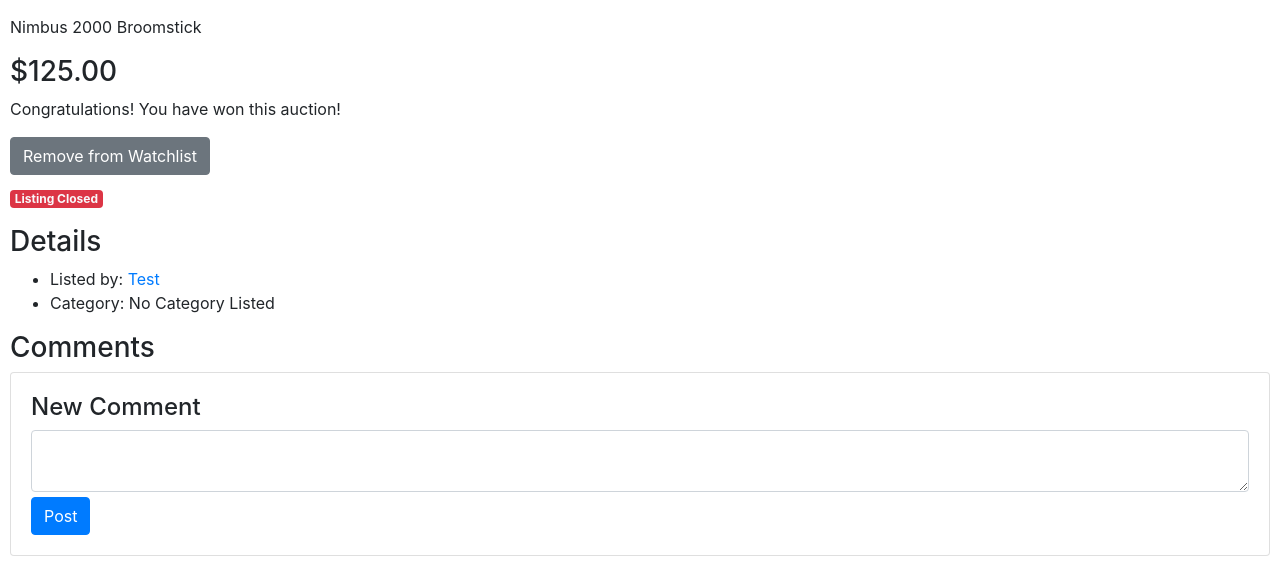
After one commit to jathurchan/CS50-Web, a Django app: page /l/027a3ed6-46f7-4285-b481-748e8206f37e in a window 1280 px wide. The commit adds this page. Shown: the part 550-1121 px from the top of the page. Run offline with Django 3.2, Linux system fonts and the light colour scheme; a user stored in the database is signed in; data comes from the database, SQL or seed files in the repository; some libraries are stand-ins or nearby versions.

Commit message:
Feature: Listing Page

```diff
--- a/Web Programming with Python and Javascript/Commerce/auctions/models.py
+++ b/Web Programming with Python and Javascript/Commerce/auctions/models.py
@@ -1,6 +1,8 @@
 from django.contrib.auth.models import AbstractUser
 from django.db import models
 from django.db.models.deletion import CASCADE, RESTRICT
+
+import uuid
 
 
 class User(AbstractUser):
@@ -21,6 +23,8 @@
         ('ER', 'eBay Refurbished')
     ]
 
+    id = models.UUIDField(primary_key=True, default=uuid.uuid4, editable=False) # each listing uniquely identified using UUID v4
+
     title = models.CharField(max_length=64)
     description = models.TextField()
     user = models.ForeignKey(User, on_delete=models.CASCADE, related_name="user_listings")
@@ -31,7 +35,7 @@
     category = models.CharField(max_length=2, blank=True, choices=CATEGORY_CHOICES)
 
     is_active = models.BooleanField(default=True)
-    winner = models.ForeignKey(User, blank=True, null=True, on_delete=RESTRICT, related_name="winner_listings")
+    temp_winner = models.ForeignKey(User, blank=True, null=True, on_delete=RESTRICT, related_name="winner_listings")
 
     watchers = models.ManyToManyField(User, blank=True, related_name="watchlist")
 
--- /dev/null
+++ b/Web Programming with Python and Javascript/Commerce/auctions/templates/auctions/error.html
@@ -0,0 +1,5 @@
+{% extends "auctions/layout.html" %}
+
+{% block body %}
+    <h2>{{message}}</h2>
+{% endblock %}
--- /dev/null
+++ b/Web Programming with Python and Javascript/Commerce/auctions/templates/auctions/listing.html
@@ -0,0 +1,94 @@
+{% extends "auctions/layout.html" %}
+
+{% block body %}
+
+    {% if bid_error %}
+        <div class="alert alert-warning" role="alert">
+            Your bid must be at least as large as the starting bid, and must be greater than any other bids that have been placed.
+        </div>
+    {% endif %}
+
+    <h2>Listing: {{listing.title}}</h2>
+
+    {% if is_c_user_watching %}
+        <p><span class="badge bg-secondary text-light">Watchlist</span></p>
+    {% endif %}
+
+    <div class="form-group">
+        <img src="{{listing.image_url}}" class="img-fluid">
+    </div>
+
+    <p>{{listing.description}}</p>
+    <h3>${{listing.current_price}}</h3>
+
+    {% if listing.is_active %}
+        <p>{{listing.listing_bids.count}} bid(s) so far. {% if is_c_user_winner %}Your bid is the current bid. {% endif %}</p>
+    {% else %}
+        {% if not listing.is_active and is_c_user_winner %}
+            <p>Congratulations! You have won this auction!</p>
+        {% endif %}
+    {% endif %}
+
+
+    {% if user.is_authenticated %}
+
+        {% if listing.is_active %}
+            <form action="{{listing.id}}" method="post">
+                {% csrf_token %}
+                <div class="form-group">
+                    <input class="form-control" type="number" step="0.01" name="bid" placeholder="Bid" required>
+                </div>
+                <input name="bid_form" class="btn btn-primary" type="submit" value="Place Bid">
+            </form>
+        {% endif %}
+
+        <form style="margin: 15px 0 10px 0;" action="{{listing.id}}" method="post">
+            {% csrf_token %}
+            <input type="hidden" name="is_c_user_watching" value="{{ is_c_user_watching }}">
+            {% if is_c_user_watching %}
+                <input name="watchlist_form" type="submit" class="btn btn-secondary" value="Remove from Watchlist">
+            {% else %}
+                <input name="watchlist_form" type="submit" class="btn btn-secondary" value="Add to Watchlist">
+            {% endif %}
+        </form>
+
+        {% if is_c_user_creator %}
+            {% if listing.is_active %}
+                <form style="margin: 15px 0 20px 0;" action="{{listing.id}}" method="post">
+                    {% csrf_token %}
+                    <input name="close_form" type="submit" class="btn btn-danger" value="Close the listing">
+                </form>
+            {% else %}
+                    <p><span class="badge bg-danger text-light">Listing Closed</span></p>
+            {% endif %}
+        {% endif %}
+
+    {% endif %}
+
+    <h3>Details</h3>
+    <ul>
+        <li>Listed by: <a href="#">{{listing.user.username.capitalize}}</a></li>
+        <li>Category: {% if listing.category %} {{listing.category}}  {% else %} No Category Listed {% endif %}</li>
+    </ul>
+
+    <h3>Comments</h3>
+    <div class="card" style="margin: 5px 0;">
+        <div class="card-body">
+            <h4>New Comment</h4>
+            <form action="{{listing.id}}" method="post">
+                {% csrf_token %}
+                <textarea class="form-control" name="text"></textarea>
+                <button name="comment_form" type="submit" class="btn btn-primary" style="margin-top: 5px;">Post</button>
+            </form>
+        </div>
+    </div>
+    {% for comment in listing_comments %}
+        <div class="card" style="margin: 5px 0;">
+            <div class="card-body">
+                <h6>@{{ comment.user }}</h6>
+                <p>{{ comment.text }}</p>
+            </div>
+        </div>
+    {% endfor %}
+
+{% endblock %}
--- a/Web Programming with Python and Javascript/Commerce/auctions/urls.py
+++ b/Web Programming with Python and Javascript/Commerce/auctions/urls.py
@@ -4,6 +4,7 @@
 
 urlpatterns = [
     path("", views.index, name="index"),
+    path("l/<str:listing_id>", views.listing_view, name="listing"),
     path("create", views.create_listing_view, name="create"),
     path("login", views.login_view, name="login"),
     path("logout", views.logout_view, name="logout"),
--- a/Web Programming with Python and Javascript/Commerce/auctions/views.py
+++ b/Web Programming with Python and Javascript/Commerce/auctions/views.py
@@ -1,3 +1,4 @@
+from typing import List
 from django.contrib.auth import authenticate, login, logout
 from django.db import IntegrityError
 from django.http import HttpResponse, HttpResponseRedirect
@@ -35,10 +36,12 @@
             listing.image_url = image_url
         if category:
             listing.category = category
+        listing.temp_winner = user
         listing.save()
 
         # Create the starting bid
         starting_bid = Bid(user=user, listing=listing, price=starting_price)
+        starting_bid.is_starting_bid = True
         starting_bid.save()
 
         return HttpResponseRedirect(reverse("index"))
@@ -49,6 +52,73 @@
     return render(request, "auctions/create.html", {
         "categories": categories
     })
+
+
+def listing_view(request, listing_id):
+
+    # Get the listing
+    try:
+        listing = Listing.objects.get(id=listing_id)
+    except:
+        return render(request, "auctions/error.html", {
+            "message": "Error 404: Listing not found."
+        })
+
+    is_c_user_watching, is_c_user_winner = False, False
+
+    # Get the current signed in user (if signed in)
+
+    c_user = User.objects.get(username=request.user.username)
+
+    is_c_user_watching = c_user in listing.watchers.all()
+    is_c_user_creator = c_user == listing.user
+
+    bid_error = False
+
+    # If signed in, ability to add a bid & add / remove from watchlist & Close the listing
+    if request.method == "POST":
+
+        if 'bid_form' in request.POST:  # add a bid
+            bid_price = int(request.POST["bid"])
+            # starting bid? => equal or lower ELSE strictly lower
+            if ((listing.listing_bids.count() == 1) and (listing.current_price <= bid_price)) or (listing.current_price < bid_price):
+                bid = Bid(user=c_user, listing=listing, price=bid_price)
+                bid.save()
+                listing.current_price = bid_price
+                listing.temp_winner = c_user
+                listing.save()
+            else:
+                bid_error = True
+
+        elif 'watchlist_form' in request.POST:  # add / remove c_user from watchlist
+            if is_c_user_watching:
+                listing.watchers.remove(c_user)
+            else:
+                listing.watchers.add(c_user)
+            is_c_user_watching = c_user in listing.watchers.all()   # update
+
+        elif 'close_form' in request.POST:
+            listing.is_active = False
+            listing.save()
+
+        elif 'comment_form' in request.POST:
+            comment_text = request.POST["text"]
+            comment = Comment(user=c_user, listing=listing, text=comment_text)
+            comment.save()
+
+    is_c_user_winner = c_user == listing.temp_winner    # update current winner
+
+    listing_comments = listing.listing_comments.all()
+
+    return render(request, "auctions/listing.html", {
+        "listing": listing,
+        "is_c_user_watching": is_c_user_watching,
+        "is_c_user_winner": is_c_user_winner,
+        "is_c_user_creator": is_c_user_creator,
+        "bid_error": bid_error,
+        "listing_comments": listing_comments
+    })
+
 
 
 def login_view(request):
```
Also changed, not shown: Web Programming with Python and Javascript/Commerce/auctions/templates/auctions/index.html (+4 -3 lines), Web Programming with Python and Javascript/Commerce/auctions/migrations/0005_alter_listing_id.py (added), Web Programming with Python and Javascript/Commerce/auctions/migrations/0006_rename_winner_listing_temp_winner.py (added), Web Programming with Python and Javascript/Commerce/auctions/migrations/0007_bid_is_starting_bid.py (added), Web Programming with Python and Javascript/Commerce/auctions/migrations/0008_remove_bid_is_starting_bid.py (added), Web Programming with Python and Javascript/Commerce/db.sqlite3, 2 other files.
